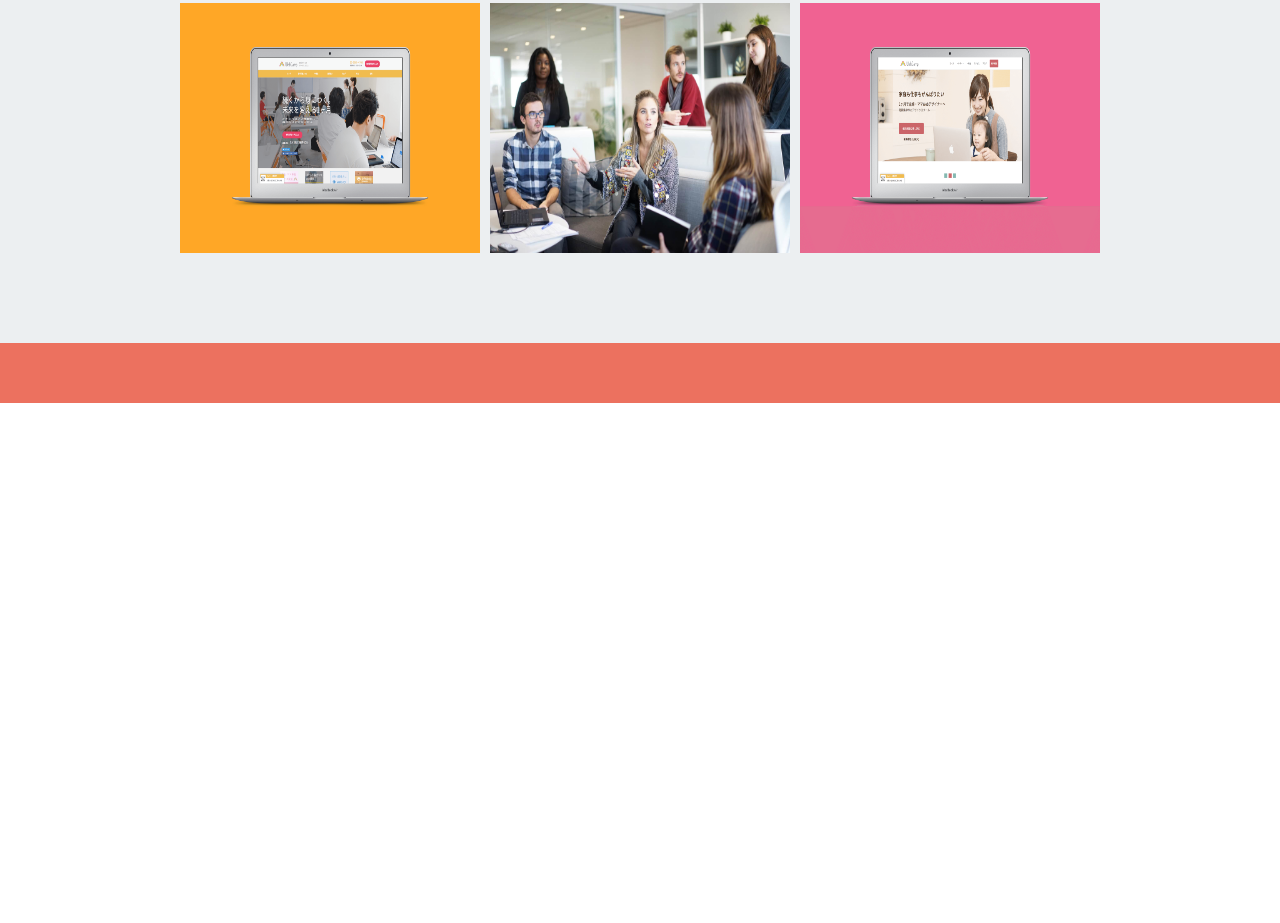
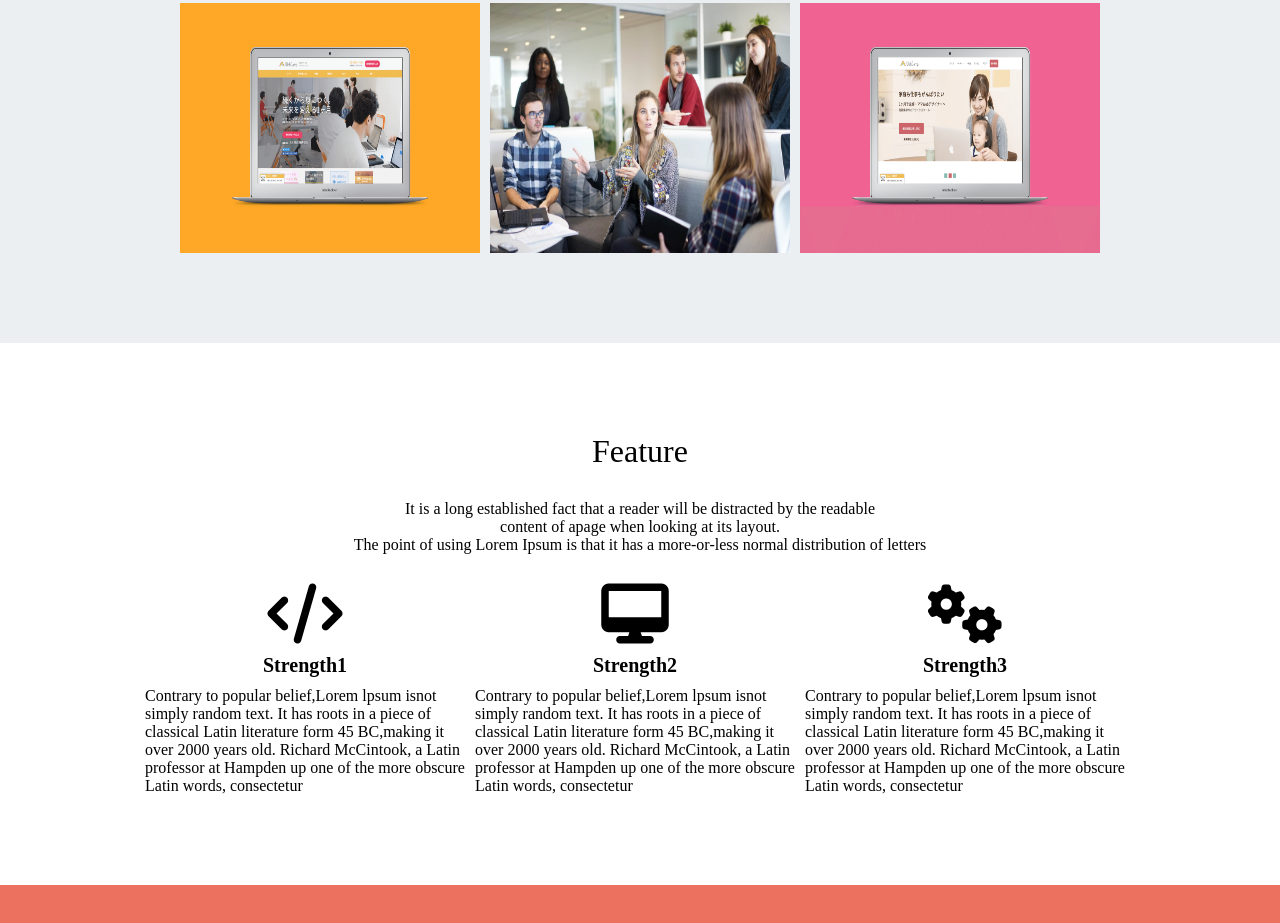
Before and after one commit to wakasugisatoi/skill-up-wals, a plain HTML site: page index.html in a window 1280 px wide. Shown: the part 1226-2149 px from the top of the page. Before the commit the page ends 1629 px from the top, so only its background shows below. Drawn offline with Linux system fonts and the light colour scheme.

Commit message:
Add feature

```diff
--- a/index.html
+++ b/index.html
@@ -2,6 +2,7 @@
 <html lang="ja">
   <head>
     <meta charset="UTF-8" />
+    <script src="https://kit.fontawesome.com/1a3f0d96a2.js" crossorigin="anonymous"></script>
     <link rel="stylesheet" href="style.css" />
     <title>WALS</title>
   </head>
@@ -56,9 +57,32 @@
 
 
     <div class="feature">
-      <div class="container">
+      <div class="feature-title">
+        Feature
+      </div>
+      <div class="feauture-text">
+        It is a long established fact that a reader will be distracted by the readable<br>
+        content of apage when looking at its layout.<br>
+        The point of using Lorem Ipsum is that it has a more-or-less normal distribution of letters
+      </div>
+      <div class="stength-group">
+        <div class="stength-group-item">
+          <i class="fa-solid fa-code"></i>
+          <h1>Strength1</h1>
+          <p>Contrary to popular belief,Lorem lpsum isnot simply random text. It has roots in a piece of classical Latin literature form 45 BC,making it over 2000 years old. Richard McCintook, a Latin professor at Hampden up one of the more obscure Latin words, consectetur</p>
+        </div>
+        <div class="stength-group-item">
+          <i class="fa-solid fa-desktop"></i>
+          <h1>Strength2</h1>
+          <p>Contrary to popular belief,Lorem lpsum isnot simply random text. It has roots in a piece of classical Latin literature form 45 BC,making it over 2000 years old. Richard McCintook, a Latin professor at Hampden up one of the more obscure Latin words, consectetur</p>
+        </div>
+        <div class="stength-group-item">
+          <i class="fa-solid fa-gears"></i>
+          <h1>Strength3</h1>
+          <p>Contrary to popular belief,Lorem lpsum isnot simply random text. It has roots in a piece of classical Latin literature form 45 BC,making it over 2000 years old. Richard McCintook, a Latin professor at Hampden up one of the more obscure Latin words, consectetur</p>
+        </div>
+      </div>
 
-      </div>
     </div>
 
     <div class="profile">
--- a/style.css
+++ b/style.css
@@ -94,6 +94,52 @@ header{
   width:100%;
 }
 
+.feature-title{
+  font-size: 32px;
+  color: #000000;
+  text-align: center;
+  margin: 90px 0 8px;
+
+}
+
+.feauture-text{
+  font-size: 16px;
+  color: #000000;
+  text-align: center;
+  margin: 30px 0;
+}
+
+.stength-group{
+  display: flex;
+  justify-content: center;
+  margin-bottom: 90px;
+}
+
+.stength-group-item{
+  width: 320px;
+  height: auto;
+  margin-right: 10px;
+}
+
+.stength-group-item i{
+  font-size: 60px;
+  display: flex;
+  justify-content: center;
+}
+
+.stength-group-item h1{
+  font-size: 20px;
+  color: #000000;
+  margin: 10px 0;
+  display: flex;
+  justify-content: center;
+}
+
+.stength-group-item p{
+  font-size: 16px;
+  color: #000000;
+}
+
 .profile{
   width:100%;
 }
```
